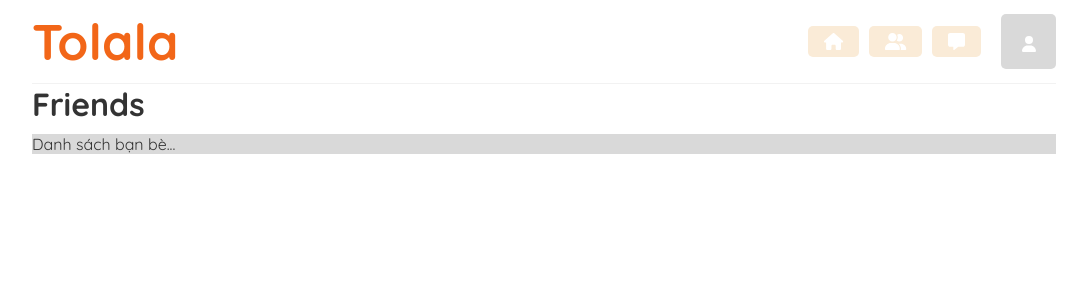
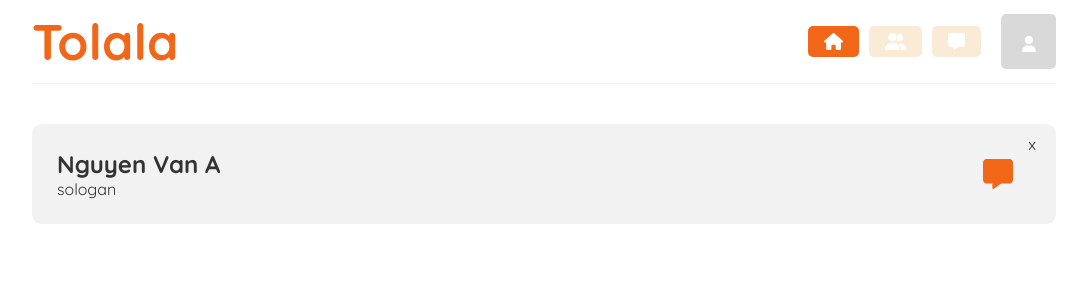
Before and after one commit to NhanHoVan/tolala-web, a React (Create React App) app: page /friends in a window 1280 px wide. Shown: the top 300 px of the page, without its empty margins (96-1183 px from the left). Built offline with nearby package versions, Linux system fonts and the light colour scheme.

Commit message:
NhanHV - Commit update Navbar.

```diff
--- a/src/App.js
+++ b/src/App.js
@@ -1,16 +1,17 @@
-import React from 'react';
+import React, { useState } from 'react';
 import Navbar from './screens/navbar/Navbar';
 import { BrowserRouter, Route, Routes} from 'react-router-dom';
 import Home from './screens/home/Home';
 import Friends from './screens/friends/Friends';
 
 function App() {
+  const [selected, setSelected] = useState("isHome")
   return (
     <div className="app">
       <BrowserRouter>
       <div className="bgr_app">
         <div className="bgr_navbar">
-          <Navbar />
+          <Navbar selected={selected}/>
         </div>
         <Routes>
           <Route exact path="/" element={<Home img_admin={""}/>} />
--- a/src/screens/friends/Friends.js
+++ b/src/screens/friends/Friends.js
@@ -1,15 +1,34 @@
 import React from 'react'
+import { Link } from 'react-router-dom';
+import { FontAwesomeIcon } from '@fortawesome/react-fontawesome';
+import { faMessage } from '@fortawesome/free-solid-svg-icons';
 import './friends.css';
 
 const Friends = () => {
     return (
         <div className="friends_page">
             <div className="title_page">
-                <h1>Friends</h1>
             </div>
             <div className="list_friends">
                 <div className="bgr_friends">
-                    <p>Danh sách bạn bè...</p>
+                    <ul>
+                        <li>
+                            <div className='bgr_del_friend'>
+                                <p>x</p>
+                            </div>
+                            <div className='display_flex'>
+                                <div>
+                                    <h2>Nguyen Van A</h2>
+                                    <p>sologan</p>
+                                </div>
+                                <div>
+                                    <Link to='/messenger/:idUser'>
+                                        <FontAwesomeIcon className='icon' icon={faMessage}/>
+                                    </Link>
+                                </div>
+                            </div>
+                        </li>
+                    </ul>
                 </div>
             </div>
         </div>
--- a/src/screens/friends/friends.css
+++ b/src/screens/friends/friends.css
@@ -1,5 +1,30 @@
 .bgr_friends {
     width: 100%;
-    margin-top: 10px;
-    background-color: #D9D9D9;
+    margin-top: 40px;
 }
+.bgr_friends ul {
+    padding: 0;
+}
+.bgr_friends ul>li {
+    list-style: none;
+    margin: 15px 0px 15px 0px;
+    padding: 10px;
+    border-radius: 10px;
+    background-color: #f2f2f2;
+}
+.bgr_friends ul>li .bgr_del_friend {
+    float: right;
+    margin: 0px 10px 0px 0px;
+}
+.display_flex {
+    padding: 15px;
+    display: flex;
+    justify-content: space-between;
+    align-items: center;
+}
+.display_flex div:last-of-type {
+    font-size: 30px;
+}
+.bgr_friends .icon path {
+    color: #F26618;
+}
--- a/src/screens/home/Home.js
+++ b/src/screens/home/Home.js
@@ -19,6 +19,9 @@ const Home = (prop) => {
                         (<img src={prop.img_admin} alt="This is the Admin profile."/>)
                         }
                     </div>
+                    <div>
+                        <p>content</p>
+                    </div>
                 </div>
             </div>
         </div>
--- a/src/screens/home/home.css
+++ b/src/screens/home/home.css
@@ -1,6 +1,6 @@
 .bgr_slide {
     width: 100%;
-    height: 200px;
+    height: 150px;
     margin-top: 25px;
     background-color: #D9D9D9;
 }
--- a/src/screens/navbar/Navbar.js
+++ b/src/screens/navbar/Navbar.js
@@ -1,27 +1,28 @@
 import { faHome, faMessage, faUser, faUserGroup } from '@fortawesome/free-solid-svg-icons';
 import { FontAwesomeIcon } from '@fortawesome/react-fontawesome';
 import React from 'react';
-import { Link } from 'react-router-dom';
+import { Link, NavLink } from 'react-router-dom';
 import './navbar.css';
 
-const Navbar = () => {
+const Navbar = (prop) => {
+
 
     return (
         <div className="navbar">
             <Link to='/'><h1 className="title_page">Tolala</h1></Link>
             <div className='display_flex_right'>
                 <ul>
-                    <li>
-                        <Link to='/'>
+                    <li style={{backgroundColor: prop.selected === "isHome" ? '#F26618':'',}}>
+                        <NavLink to='/'>
                             <FontAwesomeIcon className='icon' icon={faHome}/>
-                        </Link>
+                        </NavLink>
                     </li>
-                    <li>
+                    <li style={{backgroundColor: prop.selected === "isFriends" ? '#F26618':'',}}>
                         <Link to='/friends'>
                             <FontAwesomeIcon className='icon' icon={faUserGroup}/>
                         </Link>
                     </li>
-                    <li>
+                    <li style={{backgroundColor: prop.selected === "isMessenger" ? '#F26618':'',}}>
                         <Link to='/messenger'>
                             <FontAwesomeIcon className='icon' icon={faMessage}/>
                         </Link>
--- a/src/screens/navbar/navbar.css
+++ b/src/screens/navbar/navbar.css
@@ -45,6 +45,10 @@
 .navbar ul>li>a:hover {
     color: #FFFFFF;
 }
+.navbar .selected {
+    background-color: #F26618;
+    color: black;
+}
 .icon path {
     color: #ffffff;
 }
```
